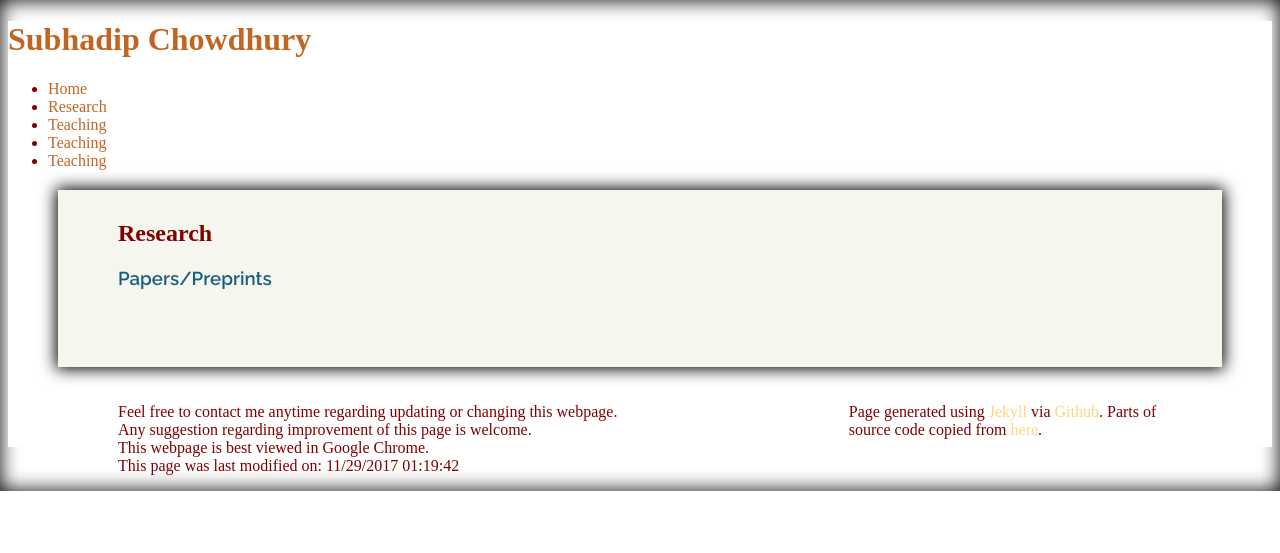
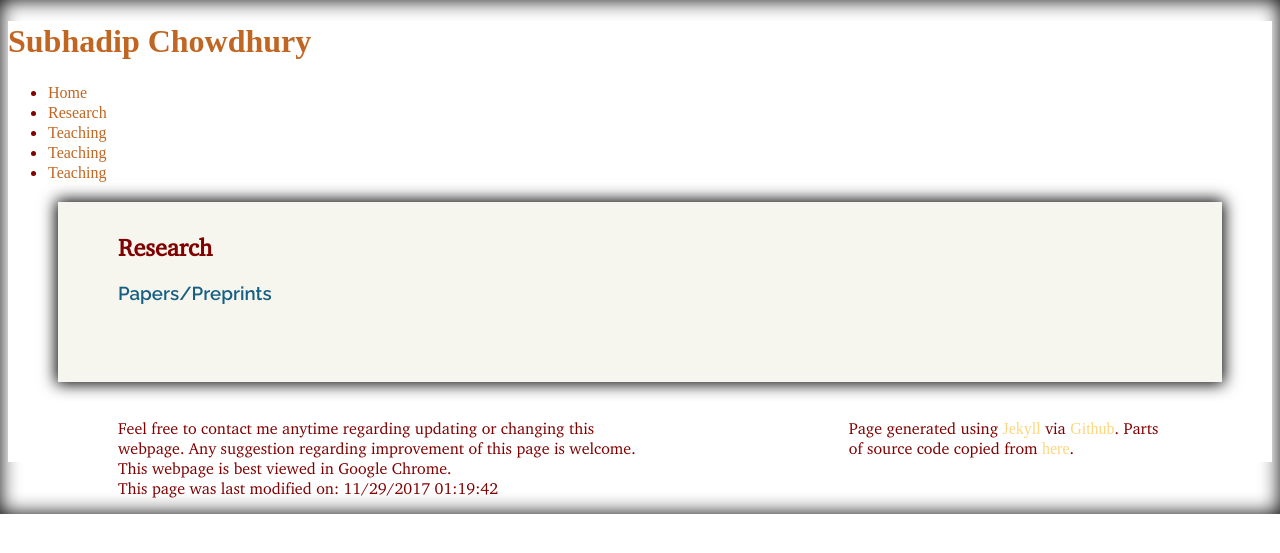
Before and after one commit to subhadipchowdhury/subhadipchowdhury.github.io, a Jekyll site: the page built from research/index.md, in a window 1280 px wide. Shown: the top 553 px of the page. Built offline with Jekyll 4.4.1, drawn with Linux system fonts in a browser that asks for light colours; some web fonts are replaced.

Commit message:
Update stylesheet.css

```diff
--- a/css/stylesheet.css
+++ b/css/stylesheet.css
@@ -16,7 +16,7 @@ box-shadow:inset 0 0 20px #000000;
 
 @font-face {
     font-family: 'Charter';
-    src: url('resources/CharterR.ttf');
+    src: url('../resources/CharterR.ttf');
 }
 
 body{
```
